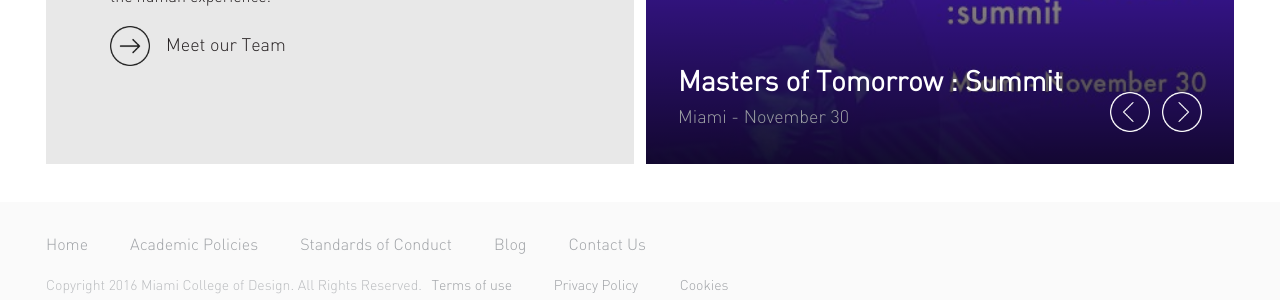
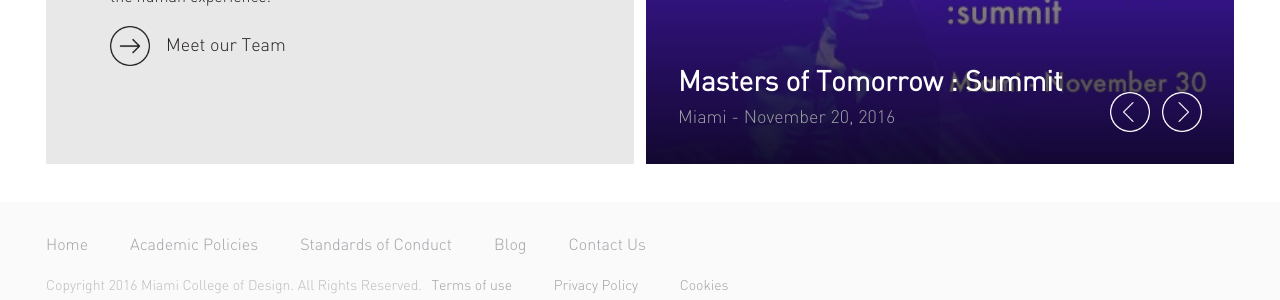
Before and after one commit to akritibhusal/MiamiCollegeofDesign, a Jekyll site: the page built from index.md, in a window 1280 px wide. Shown: the part 1350-1650 px from the top of the page. Built offline with Jekyll 4.4.1, drawn with Linux system fonts in a browser that asks for light colours; nearby versions of some CDN libraries.

Commit message:
home page fixes

```diff
--- a/_layouts/home.html
+++ b/_layouts/home.html
@@ -21,7 +21,7 @@
 							<div class="column">
 								<div class="aspect-ratio aspect-ratio--1">
 									<div class="block-content block-content--padded">
-										<div class="table table--cover bg bg--cover overflow--hide scale--1-1--hover shadow--hover" data-open="about_one_image" style="background-image: url({{page.one_image}});">
+										<div class="table table--cover bg bg--cover overflow--hide scale--1-1--hover shadow--hover" data-open="about_one_image" F33#F>
 											<div class="table-cell va--center ">
 											</div>
 										</div>
@@ -137,17 +137,18 @@
 
 				<div class="grid grid--1">
 					<div class="column">
+
+						{% for event in site.events sort: 'date'%}
 						<div class="aspect-ratio aspect-ratio--10-7">
 							<div class="block-content block-content--padded">
-								<div class="table table--cover bg bg--cover bg--gradient bg--event">
+								<div class="table table--cover bg bg--cover bg--gradient" style="background-image: url({{event.event_image}});">
 									<div class="va--bottom text--white table-cell">
 										<div class="event">
 											<div class="event__description">
-												<h3 class="event__heading bold">Masters of Tomorrow
-												: Summit</h3>
+												<h3 class="event__heading bold">{{event.title}}</h3>
 												<div class="event__meta">
-													<span class="location">Miami</span> -
-													<span class="date-time">November 30</span>
+													<span class="location">{{event.event_venue}}</span> -
+													<span class="date-time">{{event.event_date | | date: "%B %-d, %Y" }}</span>
 												</div>
 											</div>
 
@@ -160,6 +161,9 @@
 								</div>
 							</div>
 						</div>
+
+					{% endfor %}
+
 					</div>
 				</div>
 			</div>
```
